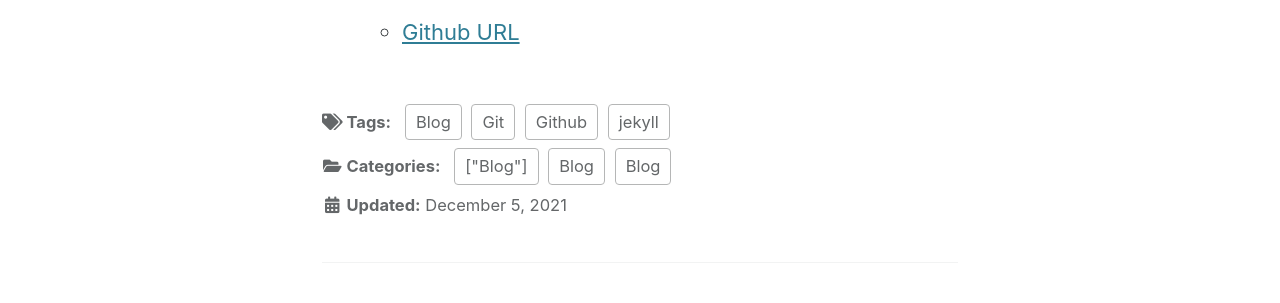
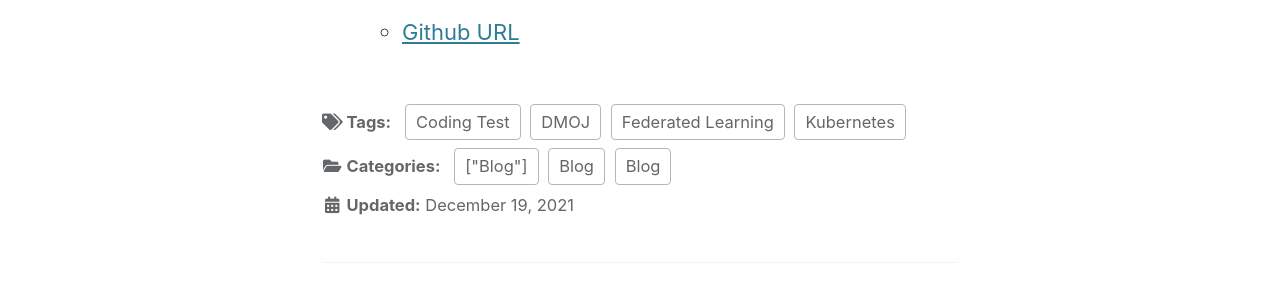
Before and after one commit to leeyoungseok/leeyoungseok.github.com, a Jekyll site: the page built from _posts/2021-12-20-under-project-list.md, in a window 1280 px wide. Shown: the part 600-903 px from the top of the page. Built offline with Jekyll 4.4.1, drawn with Linux system fonts in a browser that asks for light colours; cached includes are drawn as plain includes.

Commit message:
Update 2021-12-20-under-project-list.md

```diff
--- a/_posts/2021-12-20-under-project-list.md
+++ b/_posts/2021-12-20-under-project-list.md
@@ -5,13 +5,13 @@ excerpt: "4학년 프로젝트 주제소개입니다. 핵심 키워드는 연합
 categories:
   - [Blog]
 tags:
-  - [Blog, jekyll, Github, Git]
+  - [Federated Learning, Coding Test, Kubernetes, DMOJ]
 
 toc: true
 toc_sticky: true
 
-date: 2021-12-05
-last_modified_at: 2021-12-05
+date: 2021-12-19
+last_modified_at: 2021-12-19
 ---
 
 4학년 졸업프로젝트 소개입니다.
```
